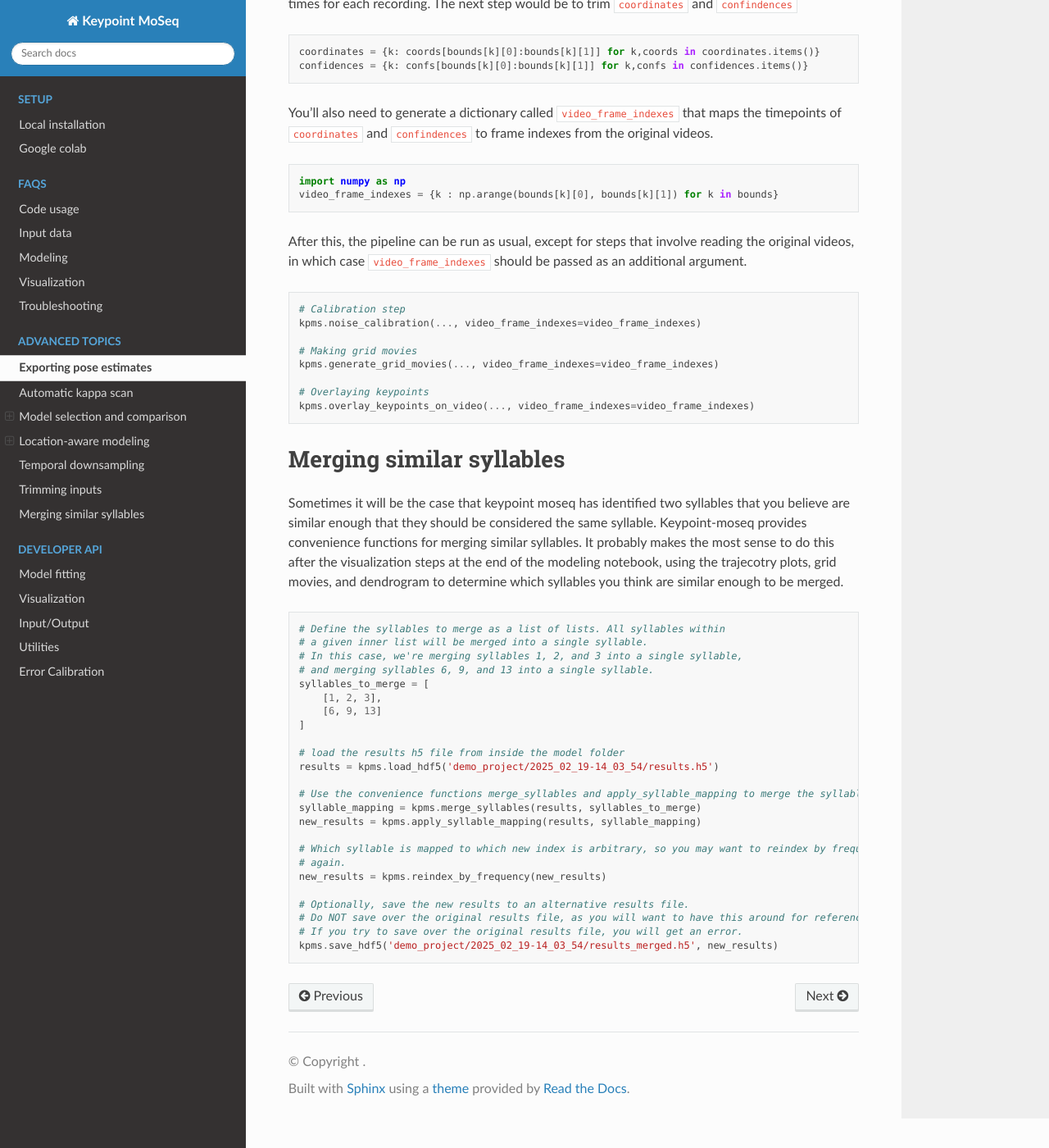
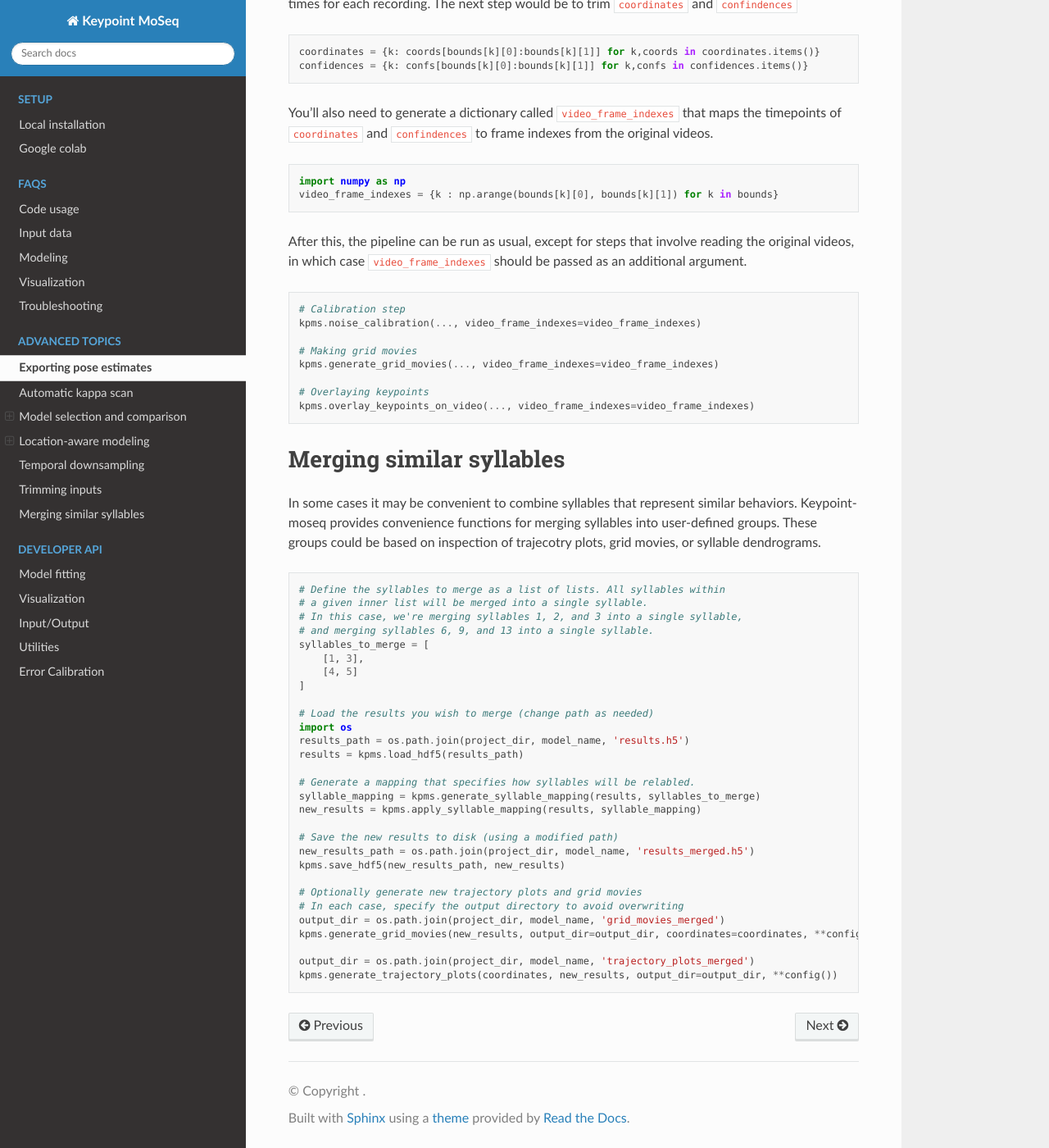
Before and after one commit to dattalab/keypoint-moseq, a Sphinx documentation site: the page built from docs/source/advanced.rst, in a window 1280 px wide and 1400 px high, scrolled down 7517 px. Shown: the whole window at 82% size. Built offline with Sphinx 7.4.7 and the Read the Docs theme 3.1.0, drawn with Linux system fonts in a browser that asks for light colours; pages that are not in the unit, such as notebooks, are missing from menus.

Commit message:
updted docs for syllable merging

```diff
--- a/docs/source/advanced.rst
+++ b/docs/source/advanced.rst
@@ -349,9 +349,9 @@ After this, the pipeline can be run as usual, except for steps that involve read
 
 .. _merging-syllables:
 Merging similar syllables
----------------
+-------------------------
 
-Sometimes it will be the case that keypoint moseq has identified two syllables that you believe are similar enough that they should be considered the same syllable. Keypoint-moseq provides convenience functions for merging similar syllables. It probably makes the most sense to do this after the visualization steps at the end of the modeling notebook, using the trajecotry plots, grid movies, and dendrogram to determine which syllables you think are similar enough to be merged.
+In some cases it may be convenient to combine syllables that represent similar behaviors. Keypoint-moseq provides convenience functions for merging syllables into user-defined groups. These groups could be based on inspection of trajecotry plots, grid movies, or syllable dendrograms.
 
 .. code-block:: python
 
@@ -360,22 +360,27 @@ Sometimes it will be the case that keypoint moseq has identified two syllables t
     # In this case, we're merging syllables 1, 2, and 3 into a single syllable,
     # and merging syllables 6, 9, and 13 into a single syllable.
     syllables_to_merge = [
-        [1, 2, 3],
-        [6, 9, 13]
+        [1, 3],
+        [4, 5]
     ]
 
-    # load the results h5 file from inside the model folder
-    results = kpms.load_hdf5('demo_project/2025_02_19-14_03_54/results.h5')
+    # Load the results you wish to merge (change path as needed)
+    import os
+    results_path = os.path.join(project_dir, model_name, 'results.h5')
+    results = kpms.load_hdf5(results_path)
 
-    # Use the convenience functions merge_syllables and apply_syllable_mapping to merge the syllables
-    syllable_mapping = kpms.merge_syllables(results, syllables_to_merge)
+    # Generate a mapping that specifies how syllables will be relabled.
+    syllable_mapping = kpms.generate_syllable_mapping(results, syllables_to_merge)
     new_results = kpms.apply_syllable_mapping(results, syllable_mapping)
 
-    # Which syllable is mapped to which new index is arbitrary, so you may want to reindex by frequency
-    # again.
-    new_results = kpms.reindex_by_frequency(new_results)
+    # Save the new results to disk (using a modified path)
+    new_results_path = os.path.join(project_dir, model_name, 'results_merged.h5')
+    kpms.save_hdf5(new_results_path, new_results)
 
-    # Optionally, save the new results to an alternative results file.
-    # Do NOT save over the original results file, as you will want to have this around for reference.
-    # If you try to save over the original results file, you will get an error.
-    kpms.save_hdf5('demo_project/2025_02_19-14_03_54/results_merged.h5', new_results)
+    # Optionally generate new trajectory plots and grid movies
+    # In each case, specify the output directory to avoid overwriting
+    output_dir = os.path.join(project_dir, model_name, 'grid_movies_merged')
+    kpms.generate_grid_movies(new_results, output_dir=output_dir, coordinates=coordinates, **config())
+
+    output_dir = os.path.join(project_dir, model_name, 'trajectory_plots_merged')
+    kpms.generate_trajectory_plots(coordinates, new_results, output_dir=output_dir, **config())
```
Also changed, not shown: 1 other file.
